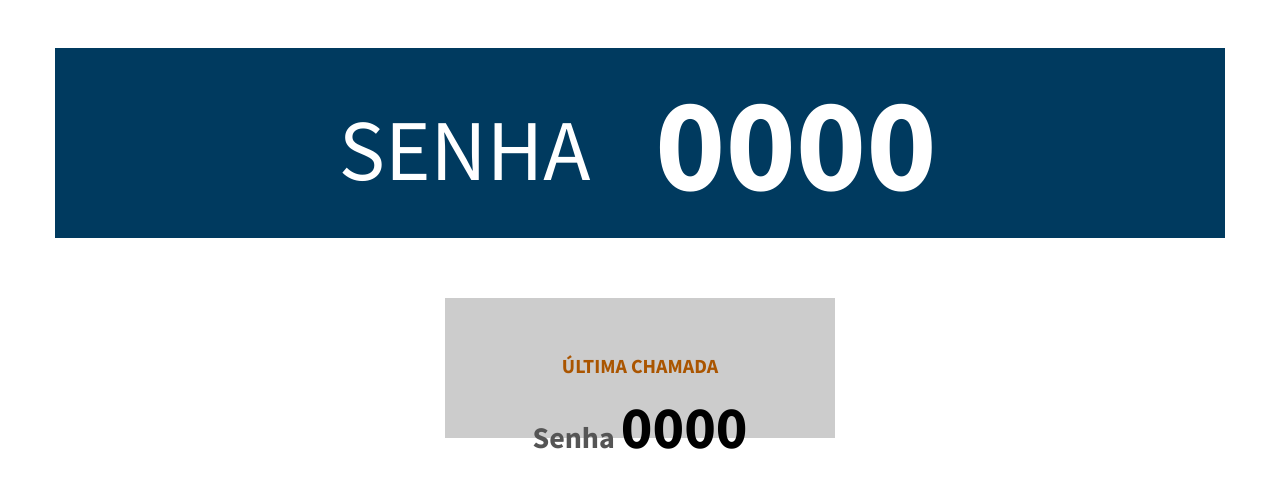
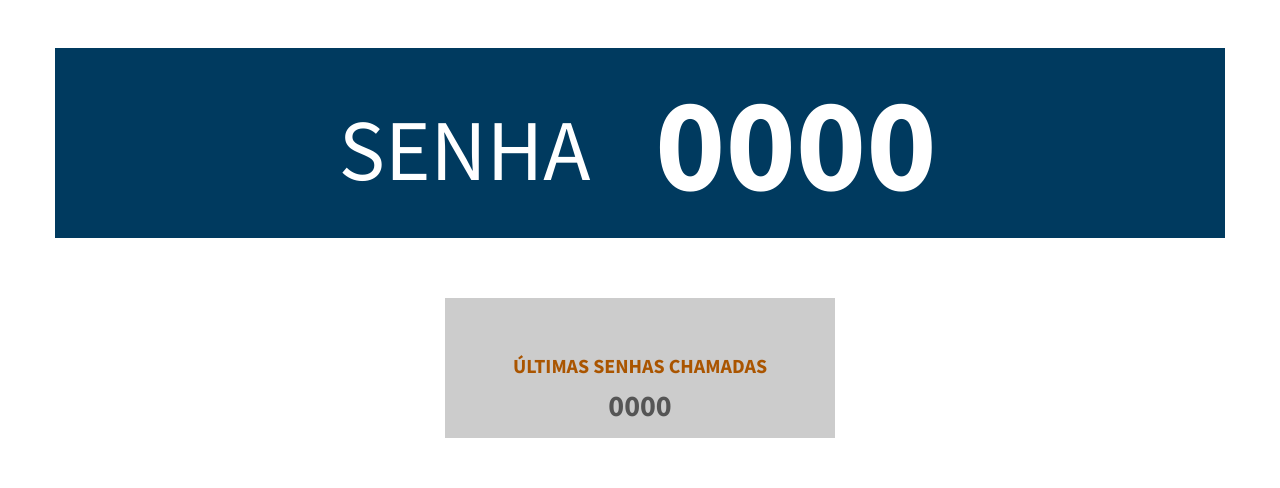
Before and after one commit to marcelonascimento98/CartorioBertioga, a plain HTML site: page index.html in a window 1280 px wide. Shown: the part 182-670 px from the top of the page. Drawn offline with Linux system fonts and the light colour scheme.

Commit message:
index.html

```diff
--- a/index.html
+++ b/index.html
@@ -38,9 +38,9 @@
 		<div class="row">
 			<div class="col-xs-4 col-xs-offset-4 ultimaSenha">
 				<br>
-				<span id="ultimaSenhaTexto">ÚLTIMA CHAMADA</span><br>
-				<span>Senha </span>
-				<span id="ultimaSenhaNumero">0000</span>
+				<span id="ultimaSenhaTexto">ÚLTIMAS SENHAS CHAMADAS</span><br>
+<span id="ultimaSenhaHistorico">0000</span>
+
 			</div>
 			<input type="text" id="inputManualSenha" placeholder="Digite a senha..." maxlength="5" />
 
```
